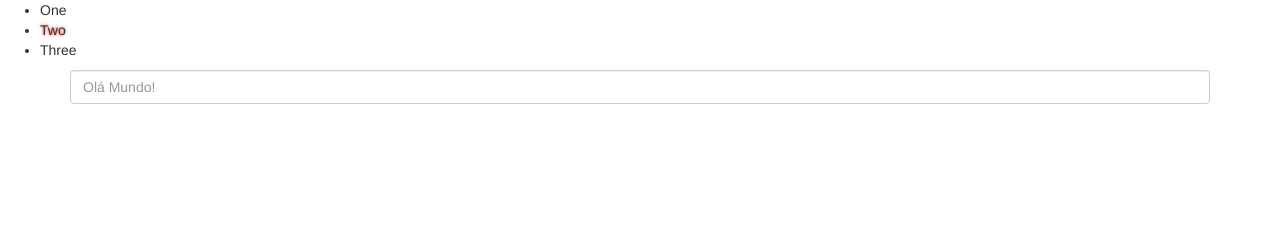
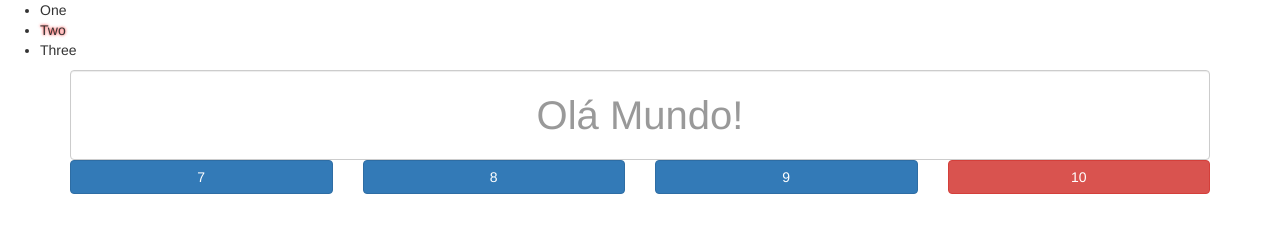
Before and after one commit to Backendishappywithjavascript/prjMobile, a website: page www/index.html in a window 1280 px wide. Drawn offline with Linux system fonts and the light colour scheme.

Commit message:
Added buttons

```diff
--- a/www/css/style.css
+++ b/www/css/style.css
@@ -2,3 +2,9 @@
 {
   text-shadow: 0px 0px 3px red;
 }
+.display
+{
+  height: 90px;
+  text-align: center;
+  font-size: 40px;
+}
--- a/www/index.html
+++ b/www/index.html
@@ -27,8 +27,14 @@
   <div class="container">
     <div class="row">
       <div class="div col-xs-12">
-        <input type="text" class="form-control" placeholder="Olá Mundo!">
+        <input type="text" class="form-control display" placeholder="Olá Mundo!">
       </div>
+    </div>
+    <div class="row">
+      <div class="col-xs-3"><button class="btn btn-primary btn-block">7</button></div>
+      <div class="col-xs-3"><button class="btn btn-primary btn-block">8</button></div>
+      <div class="col-xs-3"><button class="btn btn-primary btn-block">9</button></div>
+      <div class="col-xs-3"><button class="btn btn-danger btn-block">10</button></div>
     </div>
   </div>
 </body>
```
